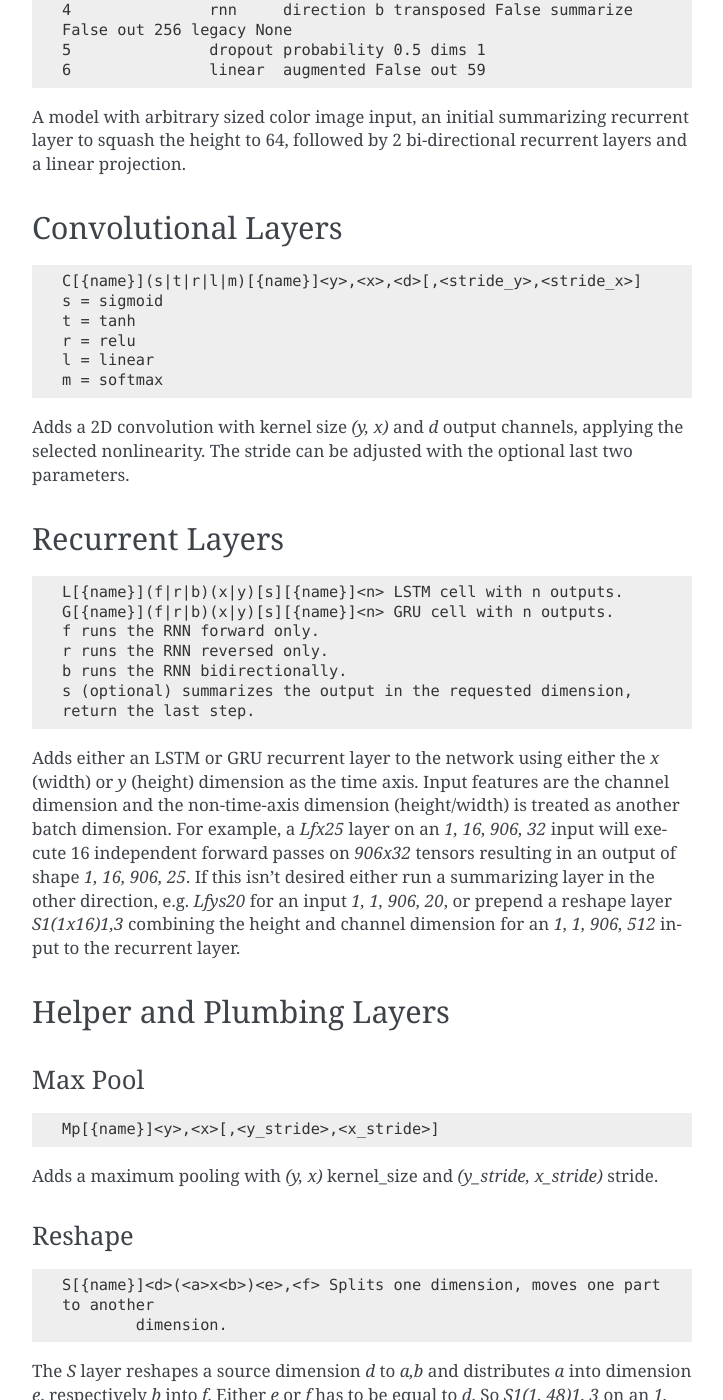
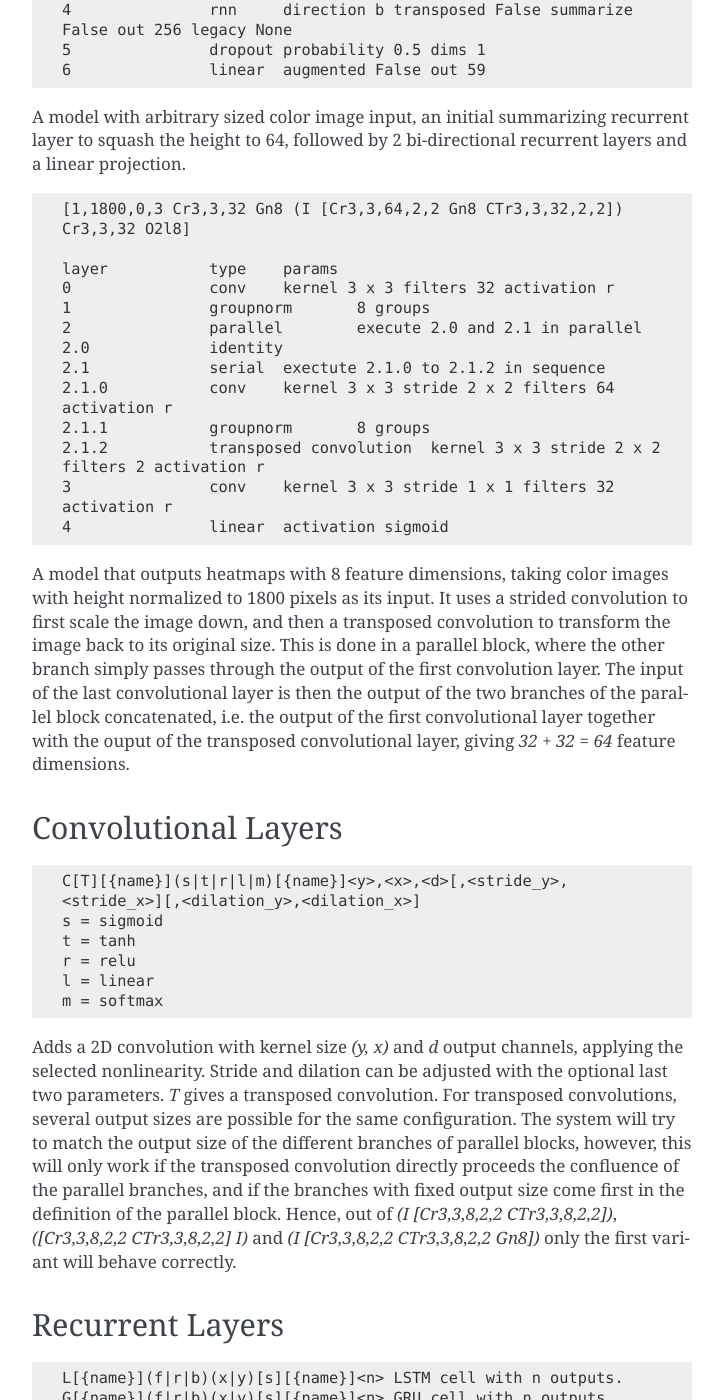
Before and after one commit to mittagessen/kraken, a Sphinx documentation site: the page built from docs/vgsl.rst, in a window 1280 px wide and 1400 px high, scrolled down 2023 px. Shown: the whole window, without its empty margins (388-1111 px from the left). Built offline with Sphinx 7.4.7, drawn with Linux system fonts in a browser that asks for light colours.

Commit message:
updated documentation

```diff
--- a/docs/vgsl.rst
+++ b/docs/vgsl.rst
@@ -105,12 +105,38 @@ A model with arbitrary sized color image input, an initial summarizing
 recurrent layer to squash the height to 64, followed by 2 bi-directional
 recurrent layers and a linear projection.
 
+.. code-block:: console
+
+        [1,1800,0,3 Cr3,3,32 Gn8 (I [Cr3,3,64,2,2 Gn8 CTr3,3,32,2,2]) Cr3,3,32 O2l8]
+
+        layer		type	params
+        0		conv	kernel 3 x 3 filters 32 activation r
+        1		groupnorm	8 groups
+        2		parallel	execute 2.0 and 2.1 in parallel
+        2.0		identity
+        2.1		serial	exectute 2.1.0 to 2.1.2 in sequence
+        2.1.0		conv	kernel 3 x 3 stride 2 x 2 filters 64 activation r
+        2.1.1		groupnorm	8 groups
+        2.1.2		transposed convolution	kernel 3 x 3 stride 2 x 2 filters 2 activation r
+        3		conv	kernel 3 x 3 stride 1 x 1 filters 32 activation r
+        4		linear	activation sigmoid
+
+A model that outputs heatmaps with 8 feature dimensions, taking color images with
+height normalized to 1800 pixels as its input. It uses a strided convolution
+to first scale the image down, and then a transposed convolution to transform
+the image back to its original size. This is done in a parallel block, where the
+other branch simply passes through the output of the first convolution layer.
+The input of the last convolutional layer is then the output of the two branches
+of the parallel block concatenated, i.e. the output of the first
+convolutional layer together with the ouput of the transposed convolutional layer,
+giving `32 + 32 = 64` feature dimensions.
+
 Convolutional Layers
 --------------------
 
 .. code-block:: console
 
-        C[{name}](s|t|r|l|m)[{name}]<y>,<x>,<d>[,<stride_y>,<stride_x>]
+        C[T][{name}](s|t|r|l|m)[{name}]<y>,<x>,<d>[,<stride_y>,<stride_x>][,<dilation_y>,<dilation_x>]
         s = sigmoid
         t = tanh
         r = relu
@@ -118,8 +144,16 @@ Convolutional Layers
         m = softmax
 
 Adds a 2D convolution with kernel size `(y, x)` and `d` output channels, applying
-the selected nonlinearity. The stride can be adjusted with the optional last
-two parameters.
+the selected nonlinearity. Stride and dilation can be adjusted with the optional last
+two parameters. `T` gives a transposed convolution. For transposed convolutions,
+several output sizes are possible for the same configuration. The system
+will try to match the output size of the different branches of parallel
+blocks, however, this will only work if the transposed convolution directly
+proceeds the confluence of the parallel branches, and if the branches with
+fixed output size come first in the definition of the parallel block. Hence,
+out of `(I [Cr3,3,8,2,2 CTr3,3,8,2,2])`, `([Cr3,3,8,2,2 CTr3,3,8,2,2] I)`
+and `(I [Cr3,3,8,2,2 CTr3,3,8,2,2 Gn8])` only the first variant will
+behave correctly.
 
 Recurrent Layers
 ----------------
```
